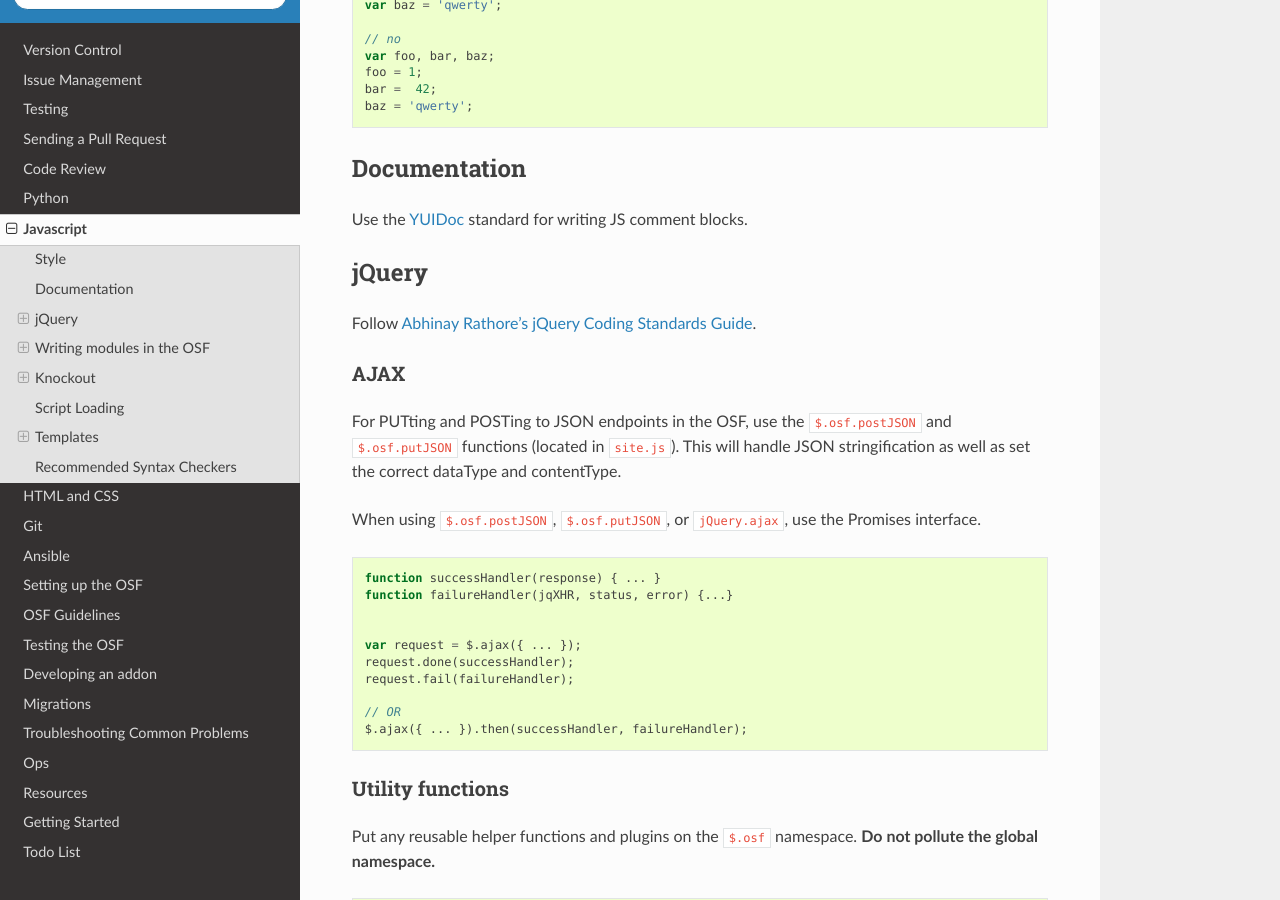
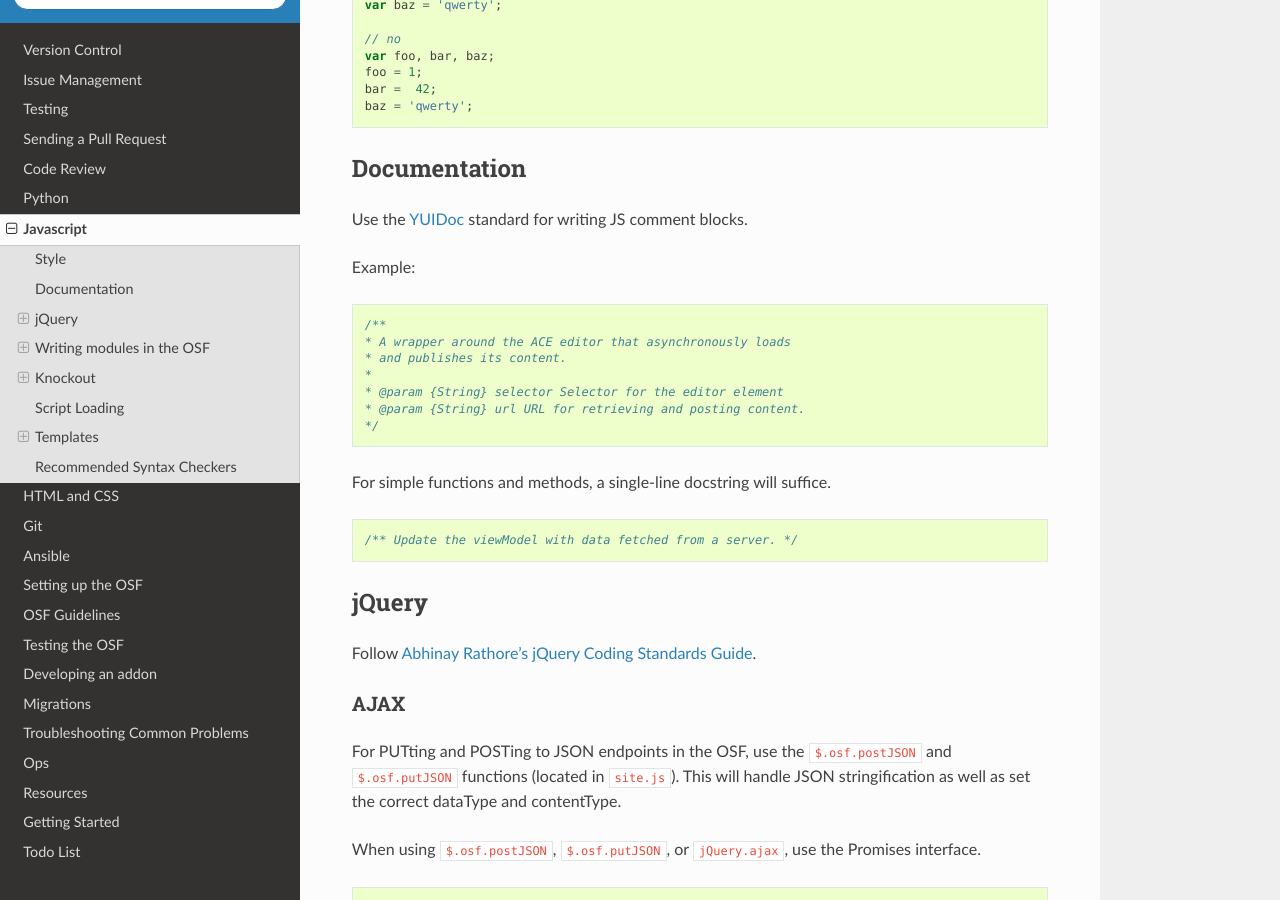
Before and after one commit to CenterForOpenScience/COSDev, a Sphinx documentation site: the page built from docs/style_guides/javascript.rst, in a window 1280 px wide and 900 px high, scrolled down 428 px. Built offline with Sphinx 7.4.7 and the Read the Docs theme 2.0.0, drawn with Linux system fonts in a browser that asks for light colours.

Commit message:
Add example JS docstrings

```diff
--- a/docs/style_guides/javascript.rst
+++ b/docs/style_guides/javascript.rst
@@ -30,6 +30,23 @@ Documentation
 
 Use the `YUIDoc <https://yui.github.io/yuidoc/>`_ standard for writing JS comment blocks.
 
+Example:
+
+.. code-block:: javascript
+
+    /**
+    * A wrapper around the ACE editor that asynchronously loads
+    * and publishes its content.
+    *
+    * @param {String} selector Selector for the editor element
+    * @param {String} url URL for retrieving and posting content.
+    */
+
+For simple functions and methods, a single-line docstring will suffice.
+
+.. code-block:: javascript
+
+    /** Update the viewModel with data fetched from a server. */
 
 jQuery
 ******
```
